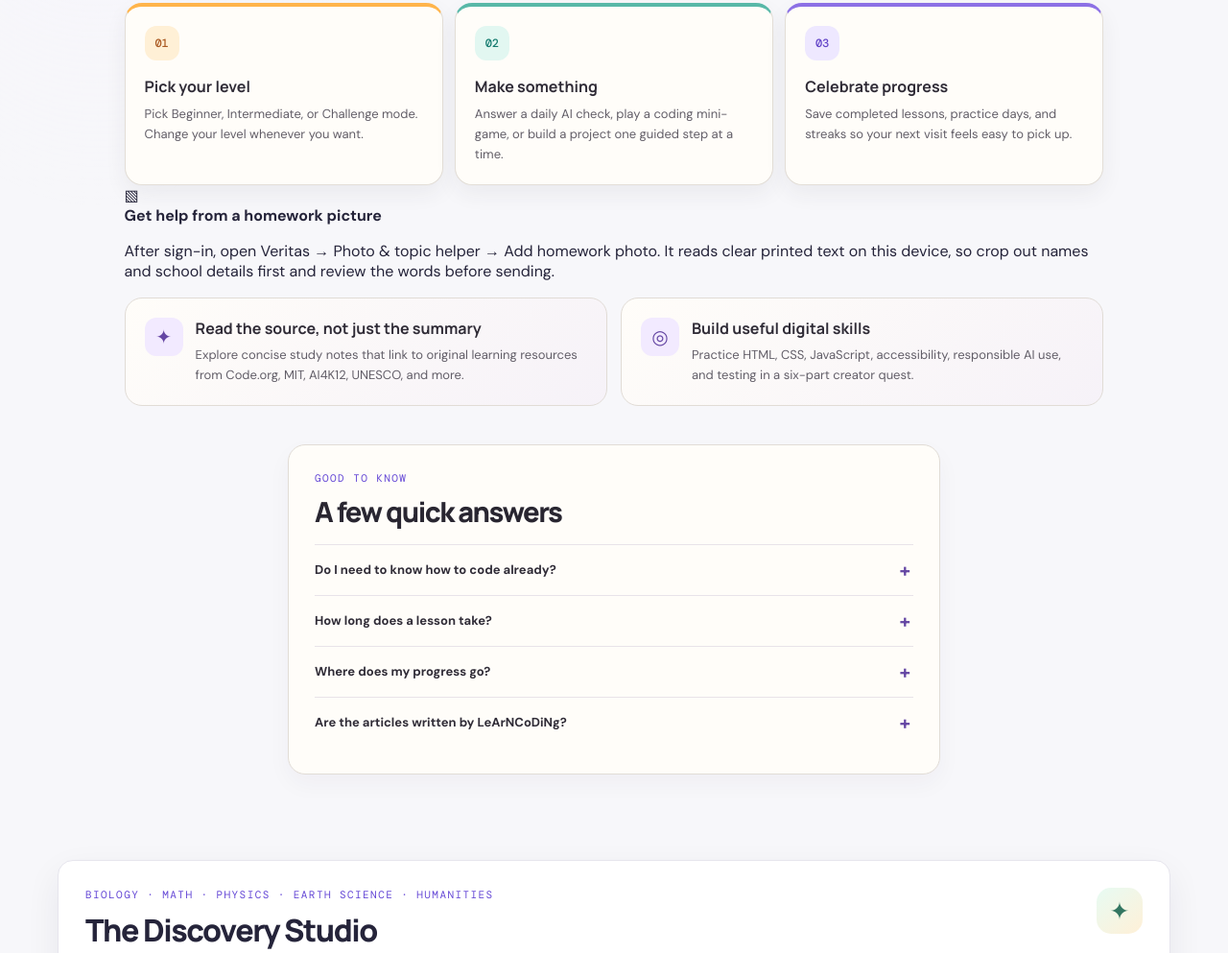
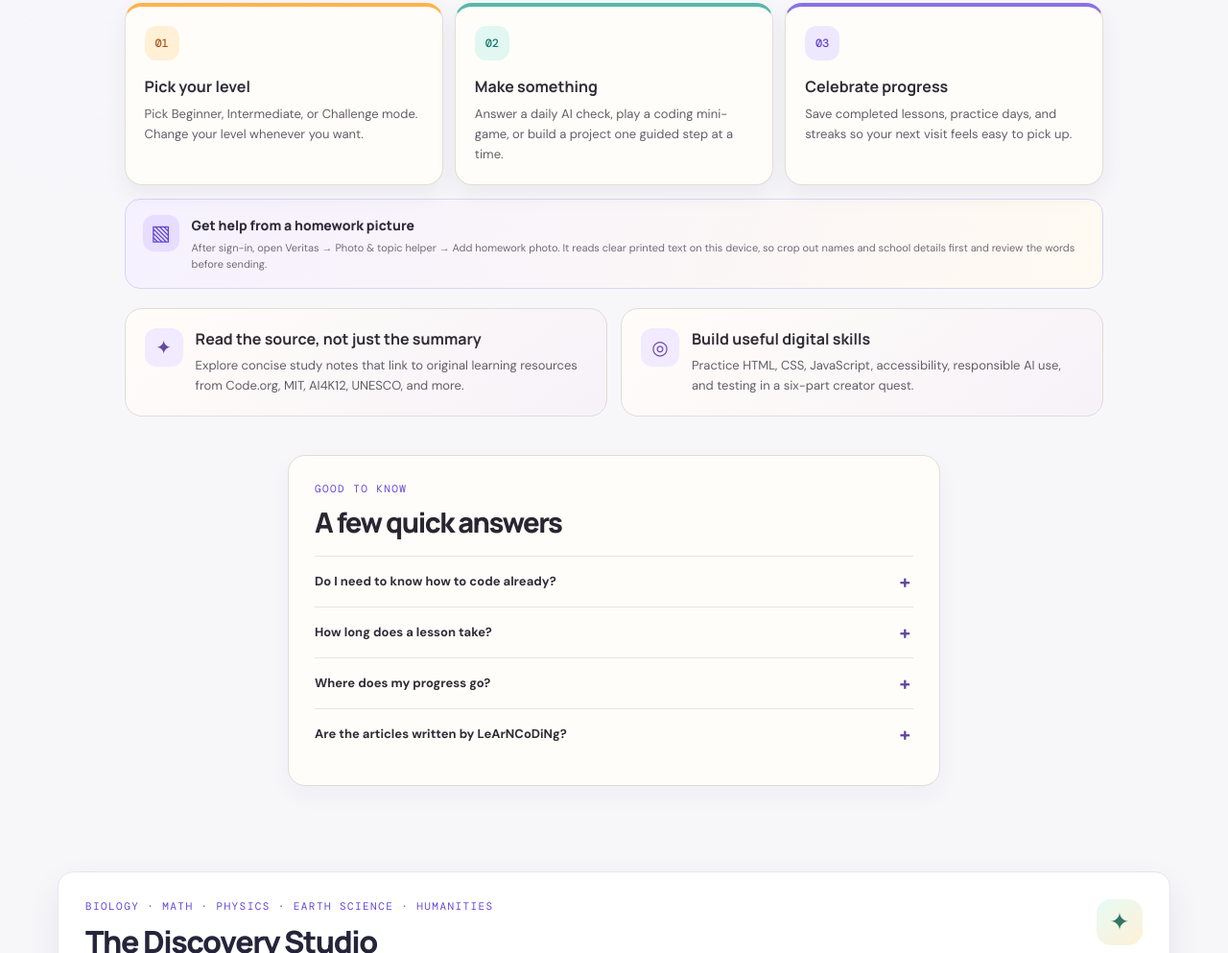
Before and after one commit to Sri4521-maker/learncode-ai-learning-lab, a website: page public/index.html in a window 1280 px wide. Shown: the part 1492-2485 px from the top of the page at 96% size. Drawn offline with nearby package versions, Linux system fonts and the light colour scheme; no server answers.

Commit message:
Style the homework photo feature preview

```diff
--- a/public/styles.css
+++ b/public/styles.css
@@ -330,3 +330,11 @@ body.dark {
 .photo-start-card:hover{border-color:#8569d5;box-shadow:0 9px 22px rgba(84,61,165,.14)}
 .photo-start-card:focus-visible{outline:3px solid #694dc0;outline-offset:3px}
 .dark .photo-start-card{background:linear-gradient(145deg,#26233a,#252229);border-color:#514574}
+
+/* Surface the homework-photo feature on the sign-in page too. */
+.welcome-photo-tip{display:flex;align-items:flex-start;gap:13px;margin:14px 0 20px;padding:16px 18px;border:1px solid #dcd4f5;border-radius:16px;background:linear-gradient(115deg,#f5f1ff,#fffaf1);color:#302b3b}
+.welcome-photo-tip>span{display:grid;place-items:center;flex:0 0 38px;width:38px;height:38px;border-radius:12px;background:#e6ddff;color:#5b43ce;font-size:22px}
+.welcome-photo-tip strong{font:750 14px/1.3 var(--display)}
+.welcome-photo-tip p{margin:5px 0 0;color:#716b79;font-size:11px;line-height:1.55}
+.dark .welcome-photo-tip{background:linear-gradient(115deg,#292536,#29252f);border-color:#504668;color:var(--text)}
+.dark .welcome-photo-tip p{color:var(--muted)}
```
